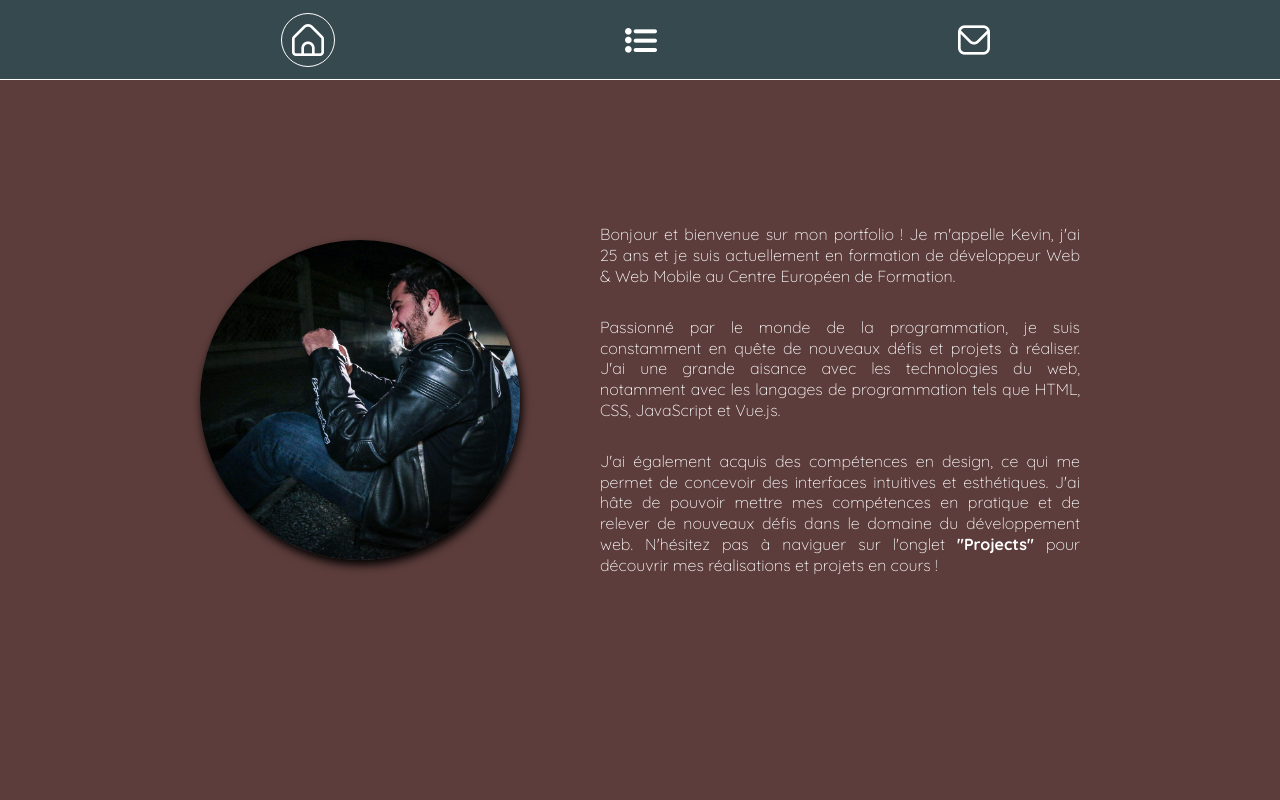
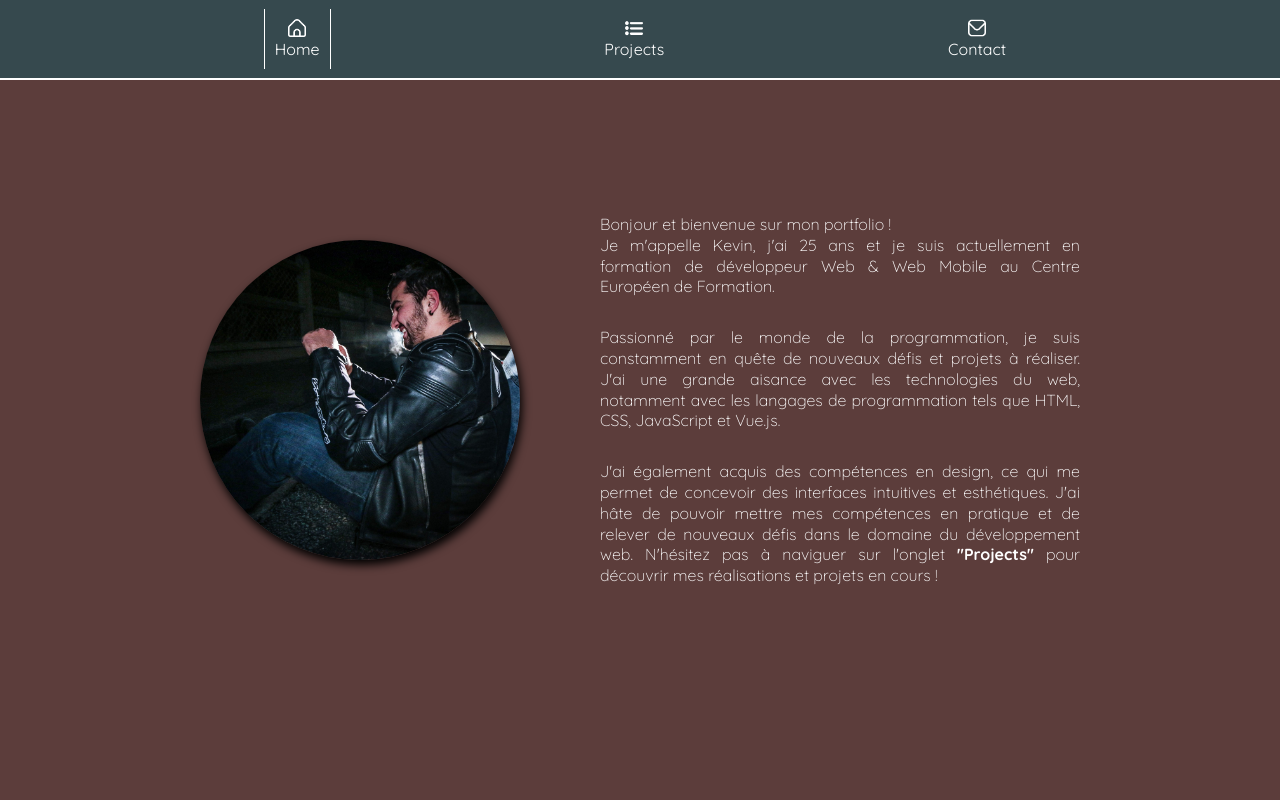
Before and after one commit to KevinRognon/Portfolio-projet, a Vue app: page /#/ in a window 1280 px wide. Shown: the top 800 px of the page. Built offline with nearby package versions, Linux system fonts and the light colour scheme.

Commit message:
Mise à jour du header.
Ajout d'icône pour le menu

```diff
--- a/src/components/Header-comp.vue
+++ b/src/components/Header-comp.vue
@@ -11,9 +11,9 @@
     <header>
         <nav>
             <ul>
-                <router-link to="/"><img src="../assets/images/home.png" alt="Logo bouton acceuil"></router-link>
-                <router-link to="/projects"><img src="../assets/images/projets.png" alt=""></router-link>
-                <router-link to="/contact"><img src="../assets/images/mail.png" alt=""></router-link>
+                <router-link to="/"><img src="../assets/images/home.png" alt="Logo bouton acceuil"><p>Home</p></router-link>
+                <router-link to="/projects"><img src="../assets/images/projets.png" alt=""><p>Projects</p></router-link>
+                <router-link to="/contact"><img src="../assets/images/mail.png" alt=""><p>Contact</p></router-link>
             </ul>
         </nav>
     </header>
@@ -35,7 +35,7 @@ header {
 
 
     background-color: #36494E;
-    border-bottom: 1px solid white;
+    border-bottom: 2px solid white;
 
     display: flex;
     justify-content: center;
@@ -62,13 +62,21 @@ header {
                 text-decoration: none;
                 padding: 10px;
                 border-radius: 20px;
+                img{
+                    width: 18px;
+                    height: 18px;
+                }
+                &:hover {
+                    border-left: 0.7px solid white;
+                    border-right: 0.7px solid white;
+                    border-radius: 0;
+                }
 
-                font-size: 1.4rem;
             }
             .router-link-active{
-                border: 1px solid white;
-                border-radius: 50%;
-                padding: 10px;
+                border-left: 0.7px solid white;
+                border-right: 0.7px solid white;
+                border-radius: 0;
             }
         }
     }
--- a/src/components/Home-comp.vue
+++ b/src/components/Home-comp.vue
@@ -4,7 +4,7 @@
             <img class="image_home" src="../assets/images/photo_kevin.jpg" alt="Image de Kevin">
             <div id="div_p">
                 <p  class="article_p">
-                    Bonjour et bienvenue sur mon portfolio ! Je m'appelle Kevin, j'ai 25 ans et je suis actuellement en formation de développeur Web & Web Mobile au Centre Européen de Formation.
+                    Bonjour et bienvenue sur mon portfolio ! <br> Je m'appelle Kevin, j'ai 25 ans et je suis actuellement en formation de développeur Web & Web Mobile au Centre Européen de Formation.
                 </p>
 
                 <p  class="article_p">
--- a/src/components/Modals/Modal_CV.vue
+++ b/src/components/Modals/Modal_CV.vue
@@ -67,15 +67,15 @@ defineProps({
 		.button-close {
 			position: absolute;
 			text-align: center;
-			top: 0;
-			right: 0;
-			width: 50px;
-			height: 40px;
+			top: -20px;
+			right: -20px;
+			width: 35px;
+			height: 35px;
 			background-color: rgba(190, 0, 0, 1);
 			color: rgb(0, 0, 0);
 			font-size: 1.2rem;
 			border: none;
-			border-radius: 0 20px 0 20px;
+			border-radius: 50%;
 			cursor: pointer;
 			&:hover {
 				background-color: rgba(255, 0, 0, 1);
@@ -89,9 +89,14 @@ defineProps({
 			color: black;
 		}
 		button{
-			color: white;
-			border-color: rgb(255, 255, 255);
-			background-color: #000000;
+			color: rgb(0, 0, 0);
+			border-color: rgb(0, 0, 0);
+			// background-color: #000000;
+			&:hover {
+				color: rgb(255, 255, 255);
+				border-color: rgb(255, 255, 255);
+				background-color: #000000;
+			}
 		}
 	}
 }
```
